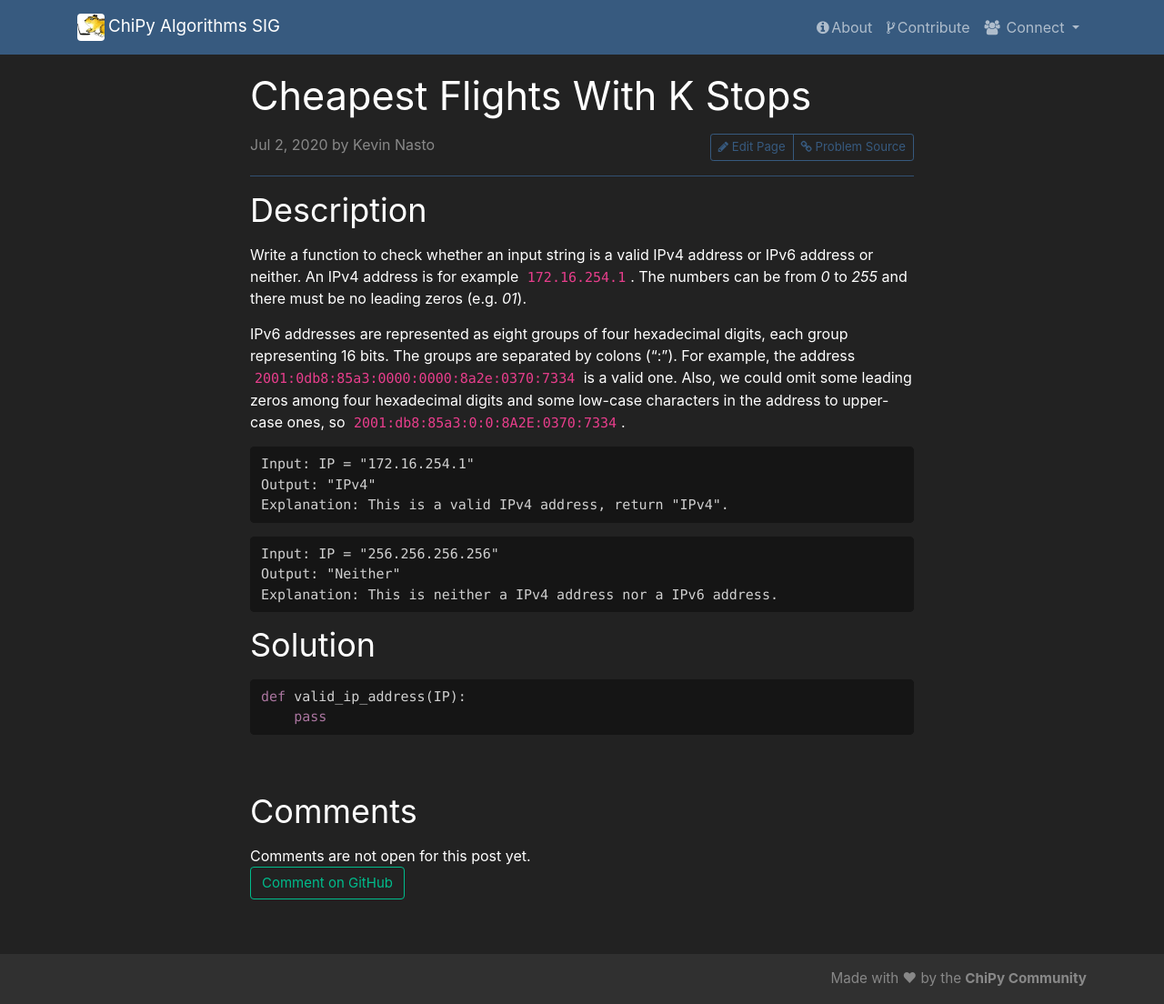
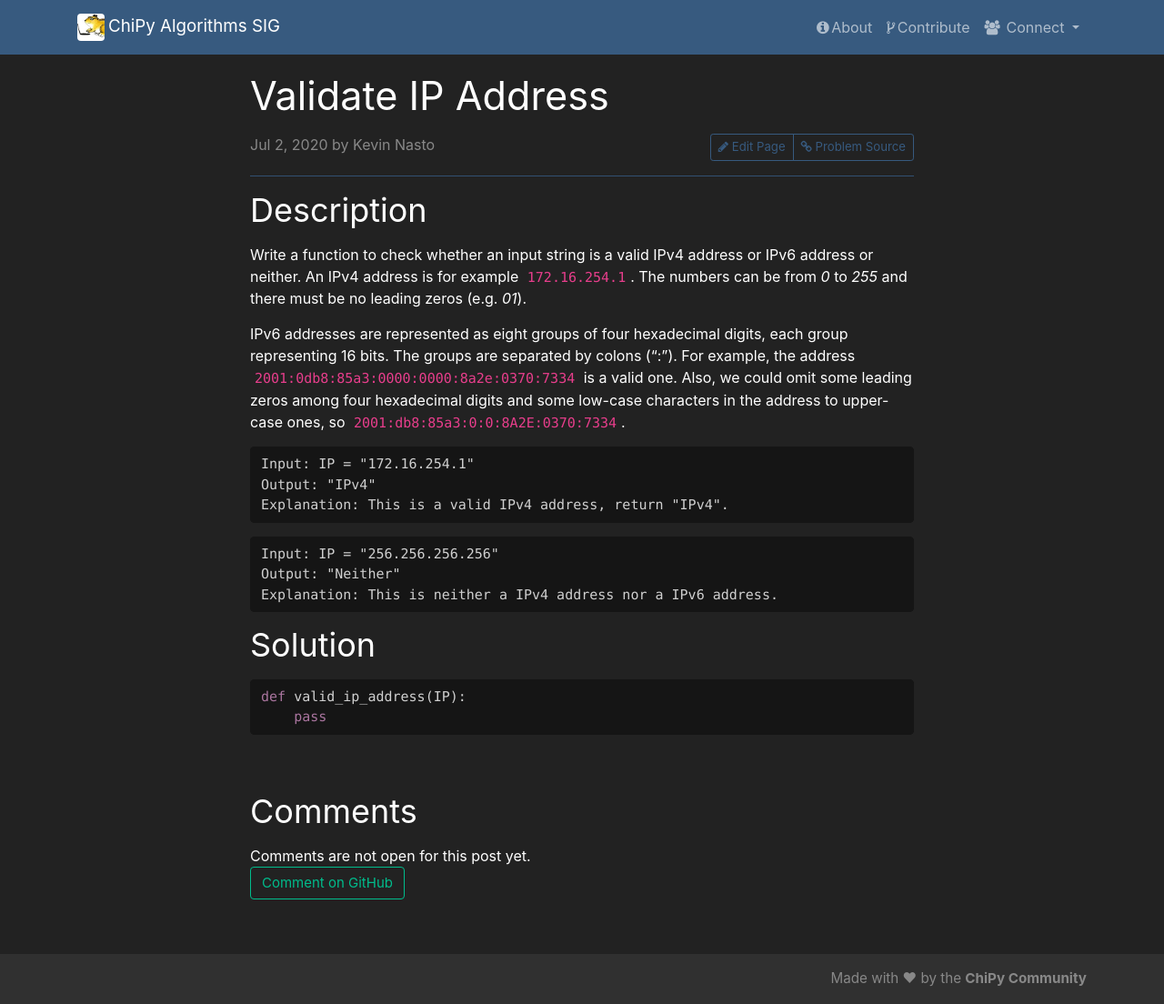
Before and after one commit to chicagopython/algosig, a Jekyll site: the page built from _posts/2020-07-02-validate-ip-address.md, in a window 1280 px wide and 1104 px high. Shown: the whole window at 91% size. Built offline with Jekyll 4.4.1, drawn with Linux system fonts in a browser that asks for light colours; nearby versions of some CDN libraries; our own code applies the rules of GitHub Pages for plain Markdown files.

Commit message:
Fixed typo

```diff
--- a/_posts/2020-07-02-validate-ip-address.md
+++ b/_posts/2020-07-02-validate-ip-address.md
@@ -1,5 +1,5 @@
 ---
-title: Cheapest Flights With K Stops
+title: Validate IP Address
 category: AlgoSIG 2
 link: https://leetcode.com/problems/validate-ip-address/
 author: Kevin Nasto
```
